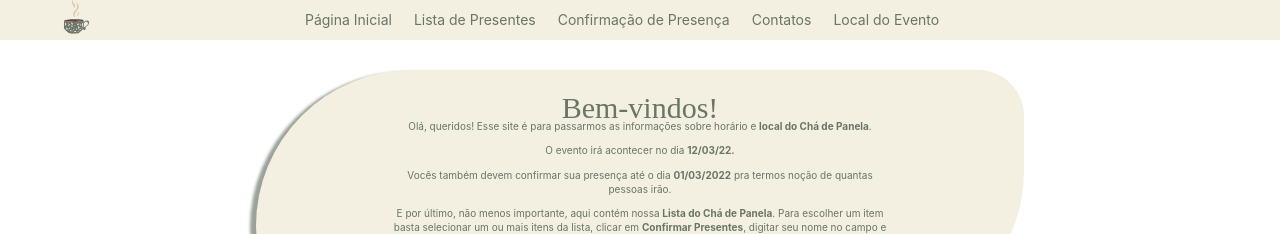
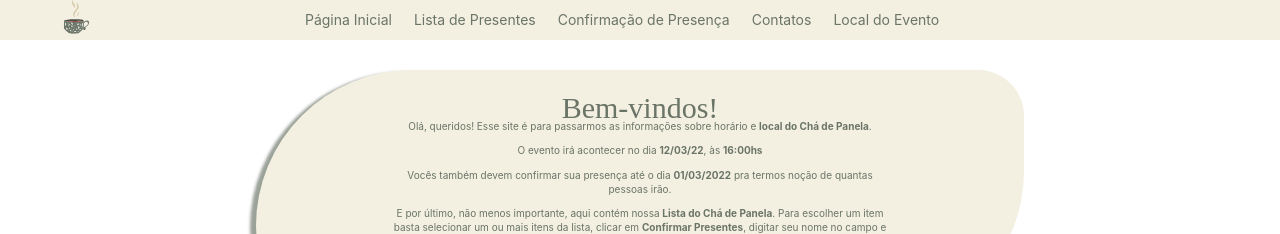
Before and after one commit to luiscetta/GiftList, a React (Create React App) app: page / in a window 1280 px wide. Shown: the top 234 px of the page. Built offline with nearby package versions, Linux system fonts and the light colour scheme; no server answers; the HTML template or start-up script is replaced by a standard one; a web font is replaced by a local one.

Commit message:
refact home view info

```diff
--- a/src/Pages/Home/index.js
+++ b/src/Pages/Home/index.js
@@ -16,7 +16,7 @@ export default function Home() {
                         Olá, queridos! Esse site é para passarmos as informações sobre horário e <span><a className="link-list" href="/Address">local do Chá de Panela</a></span>.
                     </p>
                     <p className="home-description">
-                        O evento irá acontecer no dia <span>12/03/22.</span>
+                        O evento irá acontecer no dia <span>12/03/22</span>, às <span>16:00hs</span>
                     </p>
 
                     <p className="home-description">
```
